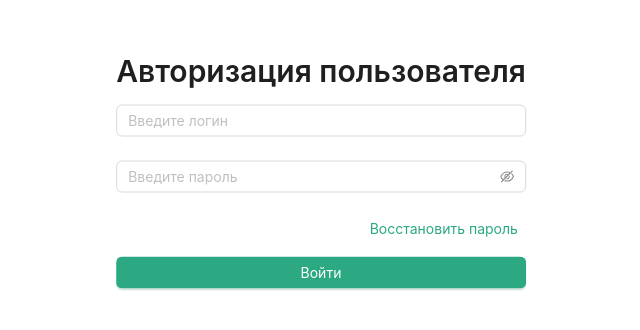
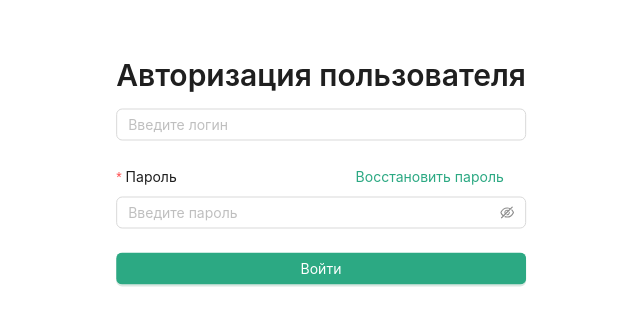
Before and after one commit to viktoribezu/hacaton, a React app in the folder frontend/: page / in a window 1280 px wide. Shown: the part 218-548 px from the top of the page, without its empty margins (319-959 px from the left). Built offline with nearby package versions, Linux system fonts and the light colour scheme.

Commit message:
edit login page styles, add VStack HStack components

```diff
--- /dev/null
+++ b/frontend/src/components/ui/Stack/Flex/Flex.module.scss
@@ -0,0 +1,71 @@
+.flex {
+  display: flex;
+}
+
+.directionRow {
+  flex-direction: row;
+}
+
+.directionColumn {
+  flex-direction: column;
+}
+
+.alignCenter {
+  align-items: center;
+}
+
+.alignStart {
+  align-items: flex-start;
+}
+
+.alignEnd {
+  align-items: flex-end;
+}
+
+.alignInherit {
+  align-items: inherit;
+}
+
+.justifyCenter {
+  justify-content: center;
+}
+
+.justifyBetween {
+  justify-content: space-between;
+}
+
+.justifyStart {
+  justify-content: flex-start;
+}
+
+.justifyEnd {
+  justify-content: flex-end;
+}
+
+.gap4 {
+  gap: 4px;
+}
+
+.gap8 {
+  gap: 8px;
+}
+
+.max {
+  width: 100%;
+}
+
+.gap16 {
+  gap: 16px;
+}
+
+.gap20 {
+  gap: 20px;
+}
+
+.gap24 {
+  gap: 24px;
+}
+
+.gap32 {
+  gap: 32px;
+}
--- /dev/null
+++ b/frontend/src/components/ui/Stack/Flex/Flex.tsx
@@ -0,0 +1,84 @@
+import { memo, ReactNode } from "react";
+
+import cls from "./Flex.module.scss";
+import { classNames, Mods } from "@/utils/lib";
+
+type FlexAlign = "center" | "start" | "end" | "inherit";
+
+type FlexJustify = "center" | "between" | "start" | "end"
+
+type FlexGap = 4 | 8 | 12 | 16 | 20 | 24 | 32
+
+type FlexDirection = "row" | "column"
+
+export interface FlexProps {
+    align?: FlexAlign;
+    justify?: FlexJustify;
+    gap?: FlexGap;
+    direction?: FlexDirection;
+    className?: string;
+    children?: ReactNode;
+    max?: boolean;
+}
+
+const justifyClasses: Record<FlexJustify, string> = {
+    center: cls.jusityCenter,
+    between: cls.justifyBetween,
+    start: cls.justifyStart,
+    end: cls.justifyEnd
+};
+
+const alignClasses: Record<FlexAlign, string> = {
+    center: cls.alignCenter,
+    start: cls.alignStart,
+    end: cls.alignEnd,
+    inherit: cls.alignInherit
+};
+
+const directionClasses: Record<FlexDirection, string> = {
+    row: cls.directionRow,
+    column: cls.directionColumn
+};
+
+const gapClasses: Record<FlexGap, string> = {
+    4: cls.gap4,
+    8: cls.gap8,
+    12: cls.gap12,
+    16: cls.gap16,
+    20: cls.gap20,
+    24: cls.gap24,
+    32: cls.gap32
+};
+
+export const Flex = memo((props: FlexProps) => {
+
+    const {
+        className,
+        align = "inherit",
+        gap = 8,
+        justify = "start",
+        direction = "row",
+        max,
+        children
+    } = props;
+
+    const mods: Mods = {
+        [cls.max]: max
+    };
+
+    const classes = [
+        className,
+        justifyClasses[justify],
+        alignClasses[align],
+        directionClasses[direction],
+        gap && gapClasses[gap]
+    ];
+
+    console.log(cls.flex);
+
+    return (
+        <div className={classNames(cls.flex, mods, classes)}>
+            {children}
+        </div>
+    );
+});
--- /dev/null
+++ b/frontend/src/components/ui/Stack/HStack/HStack.tsx
@@ -0,0 +1,12 @@
+import { memo } from "react";
+
+import { Flex, FlexProps } from "../Flex/Flex";
+
+type HStackProps = Omit<FlexProps, "direction">
+
+export const HStack = memo((props: HStackProps) => {
+
+    return (
+        <Flex direction={"row"} {...props} />
+    );
+});
--- a/frontend/src/pages/LoginPage/LoginPage.module.scss
+++ b/frontend/src/pages/LoginPage/LoginPage.scss
@@ -3,6 +3,10 @@
   left: 50%;
   top: 50%;
   transform: translate(-50%, -50%);
+
+  & .ant-form-item-label > label {
+    width: 100%;
+  }
 }
 
 .loginFormButton {
@@ -12,9 +16,3 @@
 .resetPasswordButton {
   align-self: flex-end;
 }
-
-.testUiButtonResetPassowrd {
-  display: flex;
-  margin-left: auto;
-  margin-bottom: 16px;
-}
--- a/frontend/src/pages/LoginPage/LoginPage.tsx
+++ b/frontend/src/pages/LoginPage/LoginPage.tsx
@@ -1,9 +1,10 @@
 import { classNames } from "@/utils/lib";
 import { Button, Form, Input, Typography } from "antd";
-import cls from "./LoginPage.module.scss";
+import "./LoginPage.scss";
 import { useCallback } from "react";
+import { HStack } from "@/components/ui/Stack/HStack/HStack";
 
-const { Title } = Typography;
+const { Title, Text } = Typography;
 
 export const LoginPage = () => {
 
@@ -16,12 +17,13 @@ export const LoginPage = () => {
     }, []);
 
     return (
-        <div className={classNames(cls.loginPage, {}, [])}>
+        <div className={classNames("loginPage", {}, [])}>
             <Title level={2}>Авторизация пользователя</Title>
             <Form
                 name="login"
                 autoComplete="off"
                 layout="vertical"
+                labelCol={{ span: 24 }}
                 onFinish={onFinishHandler}
                 onFinishFailed={onFinishFailedHandler}
             >
@@ -32,18 +34,21 @@ export const LoginPage = () => {
                     <Input placeholder={"Введите логин"} />
                 </Form.Item>
                 <Form.Item
+                    label={
+                        <HStack justify={"between"} max>
+                            <Text>Пароль</Text>
+                            <Button type={"link"} size={"small"}>
+                                Восстановить пароль
+                            </Button>
+                        </HStack>
+                    }
                     name="password"
                     rules={[{ required: true, message: "Введите Ваш пароль!" }]}
                 >
                     <Input.Password placeholder={"Введите пароль"} />
                 </Form.Item>
-                <Form.Item noStyle>
-                    <Button className={cls.testUiButtonResetPassowrd} type={"link"} size={"small"}>
-                        Восстановить пароль
-                    </Button>
-                </Form.Item>
                 <Form.Item>
-                    <Button type="primary" htmlType="submit" className={cls.loginFormButton}>
+                    <Button type="primary" htmlType="submit" className={"loginFormButton"}>
                         Войти
                     </Button>
                 </Form.Item>
--- a/frontend/src/utils/lib/classNames/classNames.ts
+++ b/frontend/src/utils/lib/classNames/classNames.ts
@@ -18,5 +18,5 @@ export function classNames(
         ...Object.entries(mods)
             .filter(([_, value]) => Boolean(value))
             .map(([className]) => className)
-    ].join("");
+    ].join(" ");
 }
```
Also changed, not shown: frontend/src/components/ui/Stack/VStack/VStack.tsx (added, +12 -0 lines).
